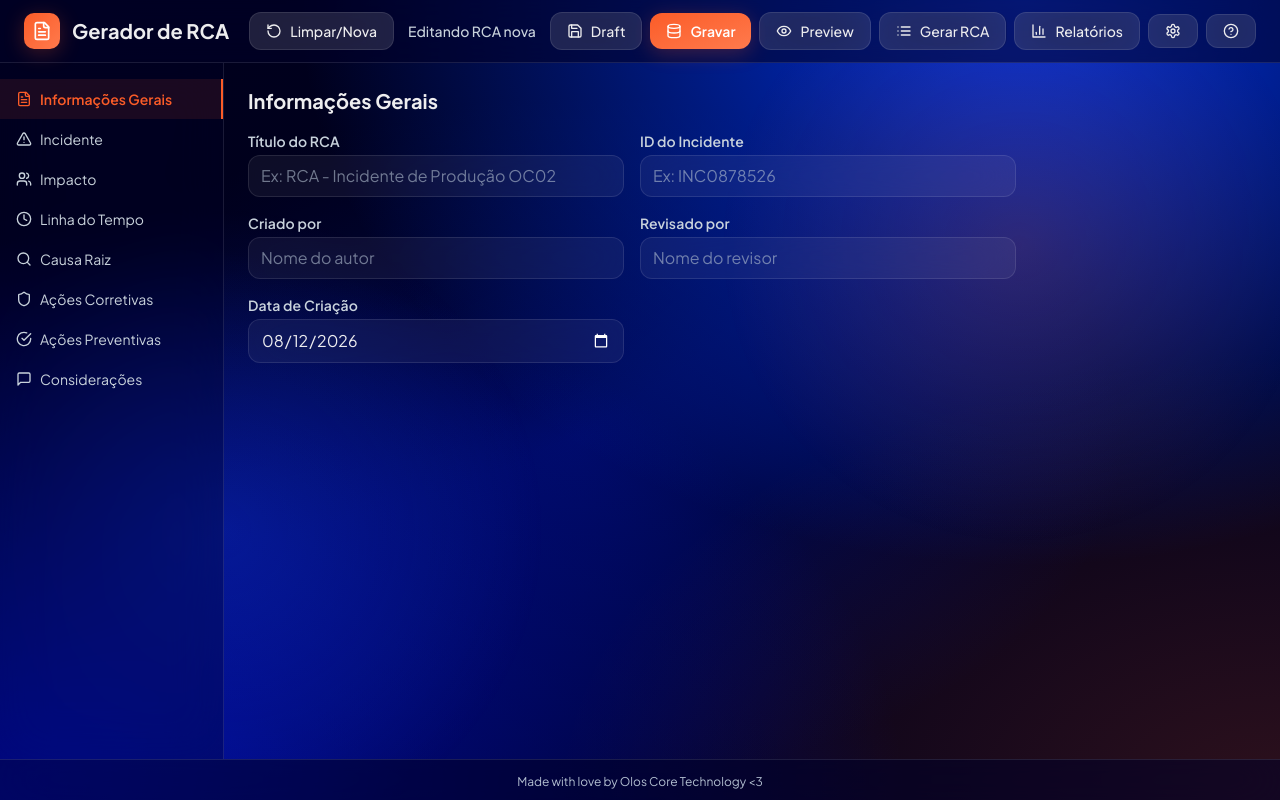
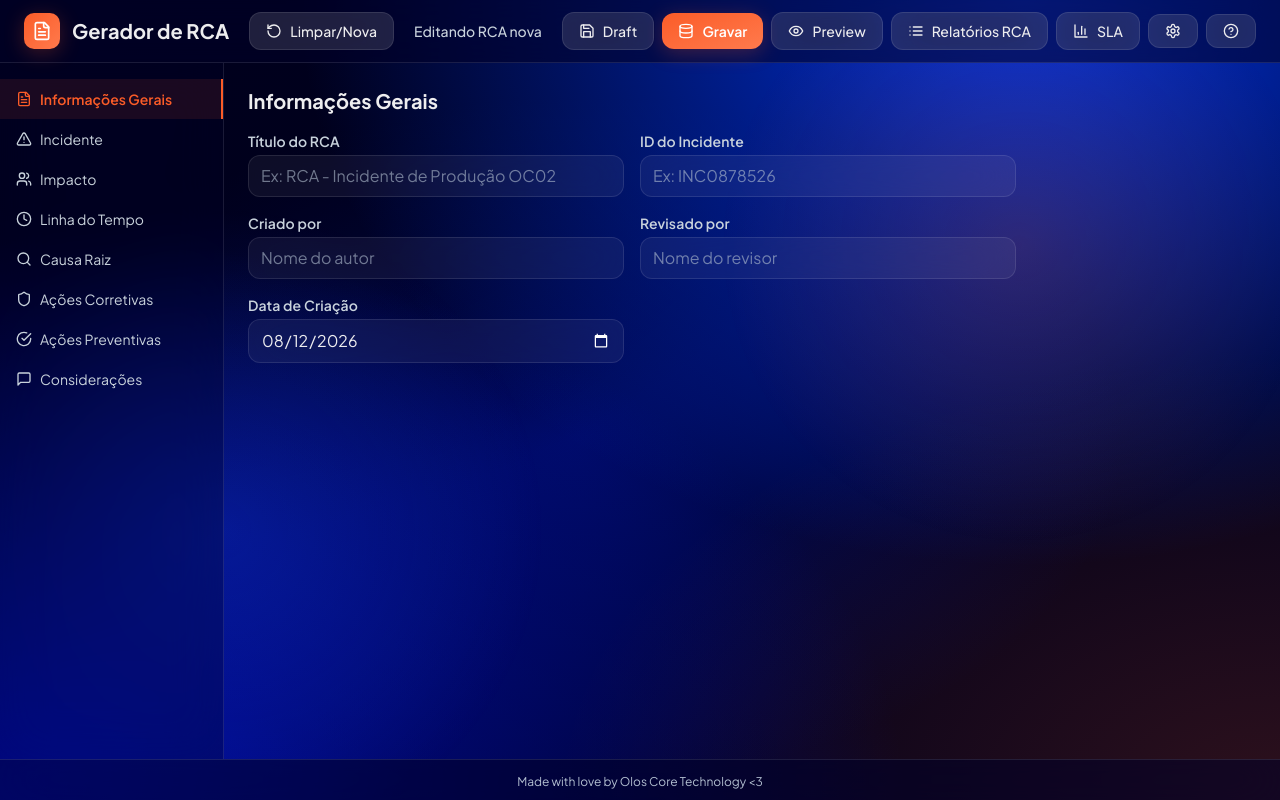
Before and after one commit to fabioferreira-olos/myapps, a React (Vite) app in the folder GeradorRCA/: page / in a window 1280 px wide. Built offline with nearby package versions, Linux system fonts and the light colour scheme.

Commit message:
fix: renomear menus - Gerar RCA → Relatórios RCA, Relatórios → SLA

```diff
--- a/GeradorRCA/src/components/Header.tsx
+++ b/GeradorRCA/src/components/Header.tsx
@@ -130,7 +130,7 @@ export default function Header() {
             title="Listar RCAs gravadas"
           >
             <List className="w-4 h-4" />
-            <span className="hidden sm:inline">Gerar RCA</span>
+            <span className="hidden sm:inline">Relatórios RCA</span>
           </button>
 
           <button
@@ -139,7 +139,7 @@ export default function Header() {
             title="Relatórios"
           >
             <BarChart3 className="w-4 h-4" />
-            <span className="hidden sm:inline">Relatórios</span>
+            <span className="hidden sm:inline">SLA</span>
           </button>
 
           <button
```
